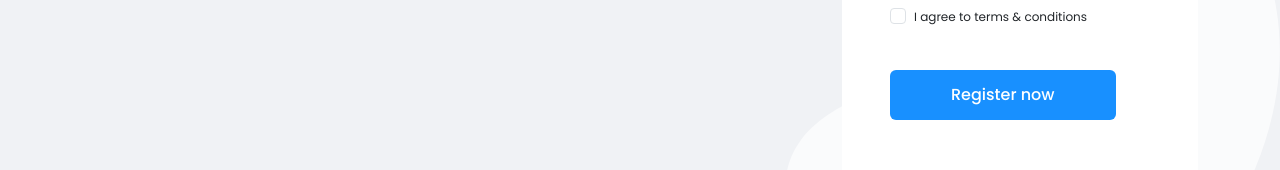
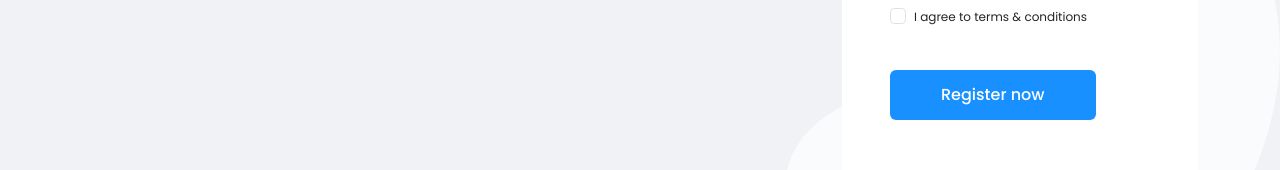
Before and after one commit to MdShijanAli/Buddy-Script, a React (Vite) app: page /registration in a window 1280 px wide. Shown: the part 932-1102 px from the top of the page. Built offline with nearby package versions, Linux system fonts and the light colour scheme; the HTML template or start-up script is replaced by a standard one.

Commit message:
fix: adjust button padding and clean up CSS formatting in common and responsive styles

```diff
--- a/src/assets/css/common.css
+++ b/src/assets/css/common.css
@@ -240,7 +240,7 @@ ul {
 /*Button*/
 
 ._btn1 {
-    padding: 12px 116px;
+    padding: 12px 100px;
     background: var(--color5);
     border: 1px solid transparent;
     border-radius: 6px;
--- a/src/assets/css/responsive.css
+++ b/src/assets/css/responsive.css
@@ -878,7 +878,7 @@
         font-size: 12px;
     }
     ._btn1 {
-        padding: 12px 60px;
+        padding: 12px 50px;
     }
     /*--- Registration Css -----*/
     ._social_registration_bottom_txt_para {
--- a/src/views/registration/RegistrationPage.tsx
+++ b/src/views/registration/RegistrationPage.tsx
@@ -89,8 +89,8 @@ export default function RegistrationPage() {
       console.error("Registration error:", err);
       toast.error(
         err?.data?.error?.message ||
-          err.message ||
-          "Registration failed. Please try again.",
+        err.message ||
+        "Registration failed. Please try again.",
       );
     }
   };
@@ -277,7 +277,7 @@ export default function RegistrationPage() {
                       <div className="_social_registration_form_btn _mar_t40 _mar_b60">
                         <button
                           type="submit"
-                          className="_social_registration_form_btn_link _btn1"
+                          className="_btn1"
                           disabled={isLoading}
                         >
                           {isLoading ? "Registering..." : "Register now"}
```
Also changed, not shown: 1 other file (tests, documents, lock files or other folders).
